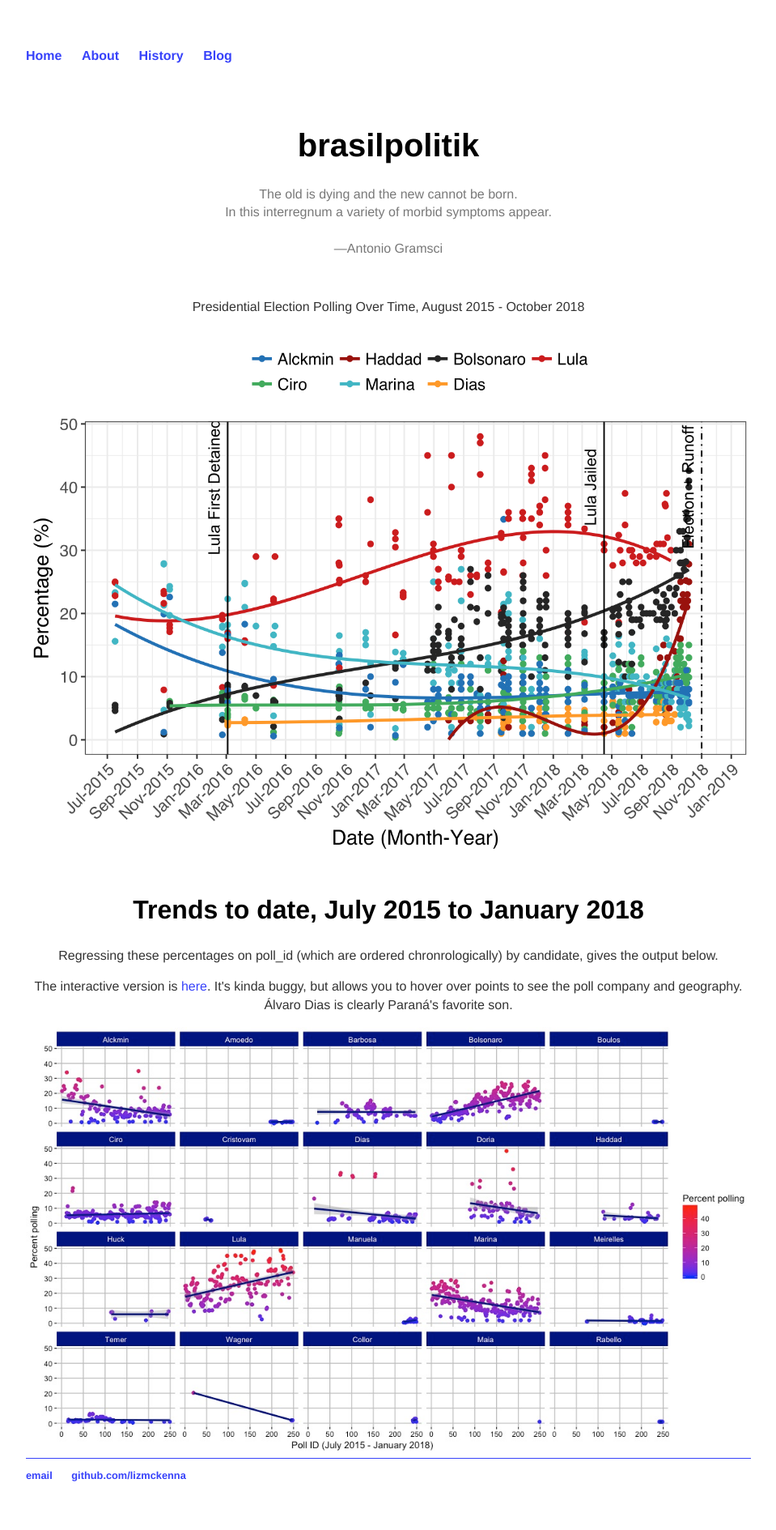
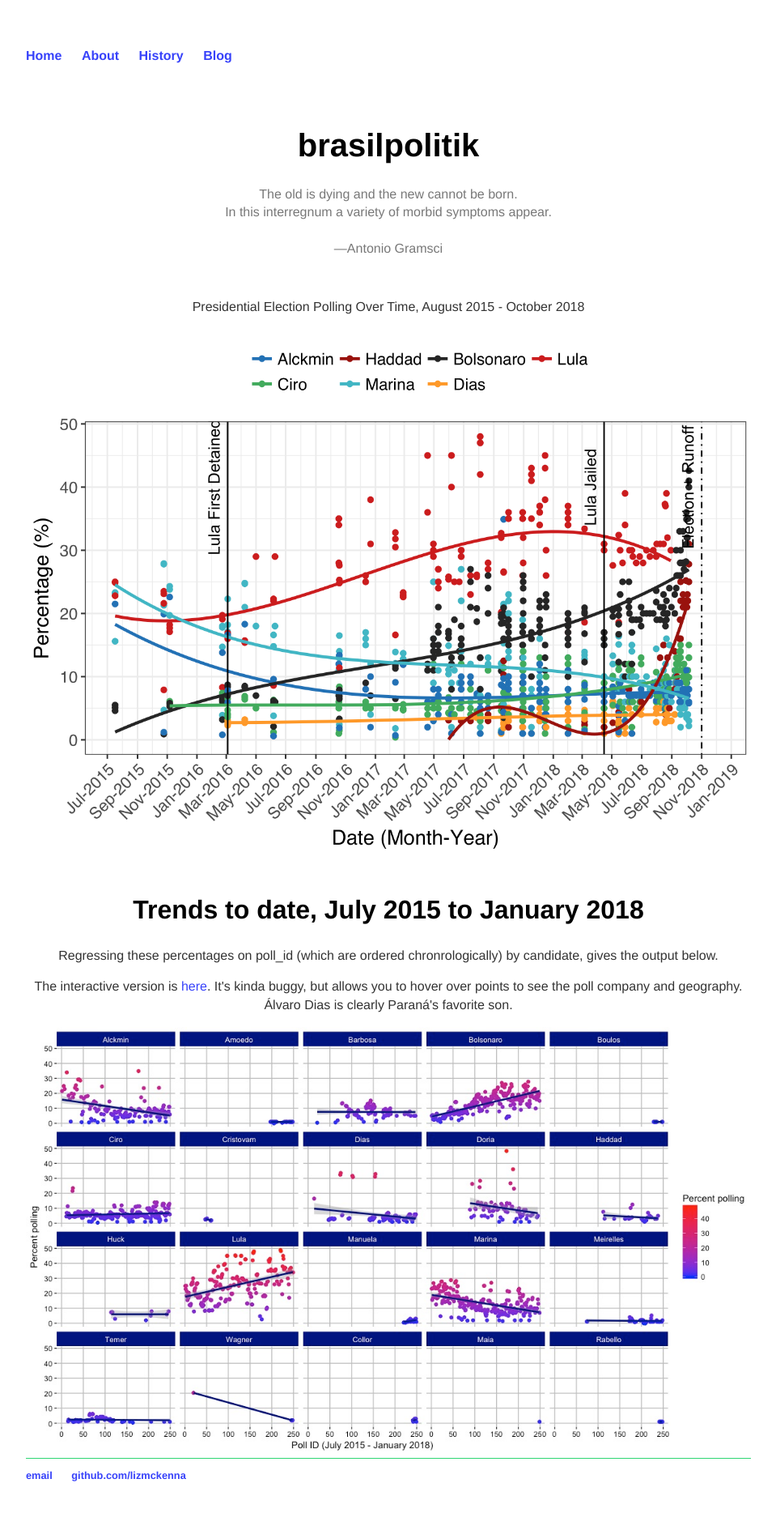
Before and after one commit to lizmckenna/elizabethmckenna.org, a Jekyll site: the page built from index.html, in a window 1280 px wide. Shown: the whole page at 81% size, without its empty margins (160-1119 px from the left). Built offline with Jekyll 4.4.1, drawn with Linux system fonts in a browser that asks for light colours.

Commit message:
Update main.css

```diff
--- a/css/main.css
+++ b/css/main.css
@@ -34,7 +34,7 @@ p {
     color: #333;
 }
 footer {
-    border-top: 1px solid #3742fa;
+    border-top: 1px solid #2ed573;
     font-size: .8em;
 }
 
```
